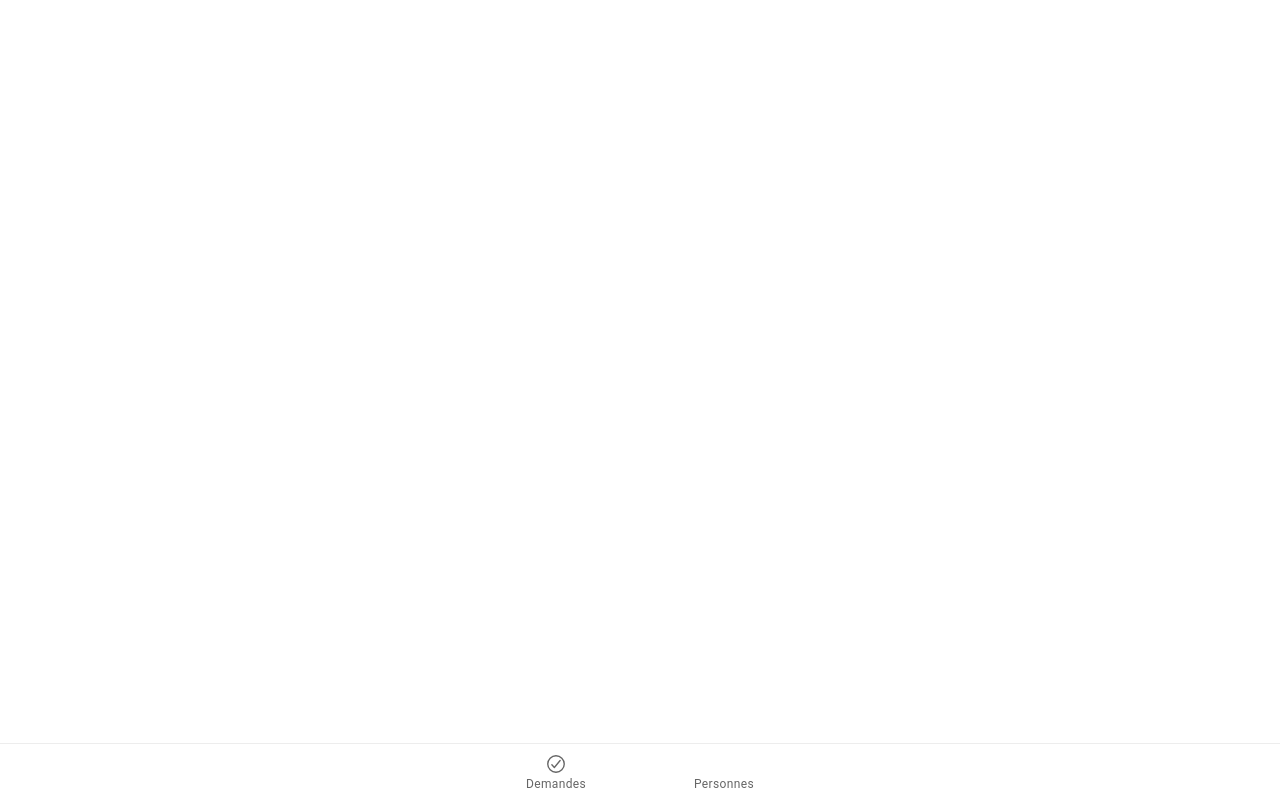
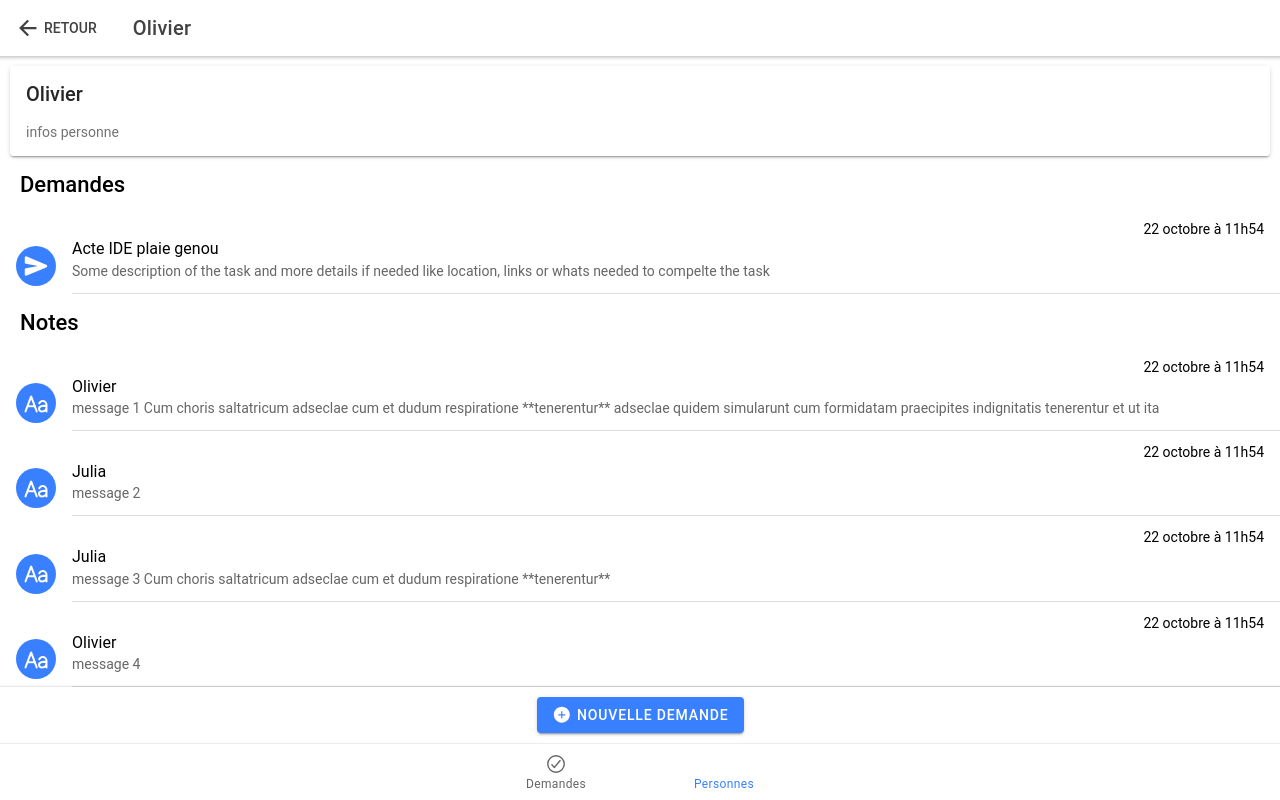
Before and after one commit to SocialGouv/maraudes-app, a React (Create React App) app: page /persons/1 in a window 1280 px wide. Built offline with nearby package versions, Linux system fonts and the light colour scheme; the HTML template or start-up script is replaced by a standard one.

Commit message:
change Community to Persons

```diff
--- a/src/App.tsx
+++ b/src/App.tsx
@@ -16,7 +16,7 @@ import Task from "./pages/Task";
 import CreateTask from "./pages/CreateTask";
 import InitTask from "./pages/InitTask";
 import Home from "./pages/Home";
-import Community from "./pages/Community";
+import Persons from "./pages/Persons";
 import Person from "./pages/Person";
 
 /* Core CSS required for Ionic components to work properly */
@@ -47,8 +47,8 @@ const App: React.FC = () => (
           <Route path="/tasks/create/:id" component={InitTask} exact={true} />
           <Route path="/tasks/create" component={CreateTask} exact={true} />
           <Route path="/tasks/:id" component={Task} exact={true} />
-          <Route path="/community/:id" component={Person} exact={true} />
-          <Route path="/community" component={Community} exact={true} />
+          <Route path="/persons/:id" component={Person} exact={true} />
+          <Route path="/persons" component={Persons} exact={true} />
           <Route
             path="/"
             exact={true}
@@ -64,7 +64,7 @@ const App: React.FC = () => (
             <IonIcon icon={checkmarkCircleOutline} />
             <IonLabel>Demandes</IonLabel>
           </IonTabButton>
-          <IonTabButton tab="community" href="/community">
+          <IonTabButton tab="persons" href="/persons">
             <IonIcon icon={contact} />
             <IonLabel>Personnes</IonLabel>
           </IonTabButton>
--- a/src/components/PersonPicker.tsx
+++ b/src/components/PersonPicker.tsx
@@ -1,6 +1,6 @@
 import React from "react";
 
-import community from "../community.json";
+import persons from "../persons.json";
 
 import { person } from "ionicons/icons";
 
@@ -44,7 +44,7 @@ type PeoplePickerProps = {
 
 const PeoplePicker = ({ onClick }: PeoplePickerProps) => (
   <React.Fragment>
-    {community.map(entry => (
+    {persons.map(entry => (
       <IonItem key={entry.id} detail button onClick={() => onClick(entry)}>
         <IonAvatar slot="start" style={{ background: "#3880ff" }}>
           <IonIcon
--- a/src/pages/CreateTask.tsx
+++ b/src/pages/CreateTask.tsx
@@ -42,7 +42,7 @@ import ButtonFooter from "../components/ButtonFooter";
 import PersonPicker from "../components/PersonPicker";
 
 import comments from "../comments.json";
-import community from "../community.json";
+import persons from "../persons.json";
 
 type Person = {
   id: number;
--- a/src/pages/Home.tsx
+++ b/src/pages/Home.tsx
@@ -59,7 +59,7 @@ const Home: React.FC = () => {
             <IonIcon slot="start" color="medium" icon={clock} />
             <IonLabel>Demandes d'aide</IonLabel>
           </IonItem>
-          <IonItem button onClick={() => history.push("/community")}>
+          <IonItem button onClick={() => history.push("/persons")}>
             <IonIcon slot="start" color="medium" icon={people} />
             <IonLabel>Communauté</IonLabel>
           </IonItem>
--- a/src/pages/InitTask.tsx
+++ b/src/pages/InitTask.tsx
@@ -49,7 +49,7 @@ import { calendar, pin, stopwatch, person, send } from "ionicons/icons";
 import ButtonFooter from "../components/ButtonFooter";
 
 import comments from "../comments.json";
-import community from "../community.json";
+import persons from "../persons.json";
 
 interface TaskPageProps
   extends RouteComponentProps<{
@@ -59,7 +59,7 @@ interface TaskPageProps
 const Task: React.FC<TaskPageProps> = ({ match }) => {
   const history = useHistory();
   const id = match.params.id;
-  const person = community.find(t => t.id === id);
+  const person = persons.find(t => t.id === id);
   if (!person) {
     return (
       <IonPage>
--- a/src/pages/Person.tsx
+++ b/src/pages/Person.tsx
@@ -41,7 +41,7 @@ import AvatarItem from "../components/AvatarItem";
 import ButtonFooter from "../components/ButtonFooter";
 import Comments from "../components/Comments";
 
-import community from "../community.json";
+import persons from "../persons.json";
 import comments from "../comments.json";
 import todo from "../todo.json";
 
@@ -73,12 +73,12 @@ const TaskChip = ({ avatarStyle = {}, icon = {}, text = "" }) => (
 const Task: React.FC<TaskPageProps> = ({ match }) => {
   const id = match.params.id;
   const history = useHistory();
-  const person = community.find(t => t.id === id);
+  const person = persons.find(t => t.id === id);
   const header = (
     <IonHeader>
       <IonToolbar>
         <IonButtons slot="start">
-          <IonBackButton defaultHref="/community" text="Retour" />
+          <IonBackButton defaultHref="/persons" text="Retour" />
         </IonButtons>
         <IonTitle>{(person && person.title) || "Demande non trouvée"}</IonTitle>
       </IonToolbar>
--- a/src/pages/Community.tsx
+++ b/src/pages/Persons.tsx
@@ -32,7 +32,7 @@ import { personAdd } from "ionicons/icons";
 import ButtonFooter from "../components/ButtonFooter";
 import PersonPicker from "../components/PersonPicker";
 
-import community from "../community.json";
+import persons from "../persons.json";
 
 const formatDueDate = (date: string) =>
   formatDistanceToNow(new Date(date), { addSuffix: true, locale: fr });
@@ -41,7 +41,7 @@ type Person = {
   id: number;
 };
 
-export const Community: React.FC = () => {
+export const Persons: React.FC = () => {
   const history = useHistory();
 
   const addPerson = () => {
@@ -49,7 +49,7 @@ export const Community: React.FC = () => {
     if (name) {
       alert("Create person " + name);
       // todo : create person and
-      history.replace(`/community/1`);
+      history.replace(`/persons/1`);
     }
   };
   return (
@@ -62,7 +62,7 @@ export const Community: React.FC = () => {
       <IonContent>
         <PersonPicker
           onClick={(person: Person) =>
-            history.replace(`/community/${person.id}`)
+            history.replace(`/persons/${person.id}`)
           }
         />
       </IonContent>
@@ -75,4 +75,4 @@ export const Community: React.FC = () => {
   );
 };
 
-export default Community;
+export default Persons;
--- a/src/pages/Task.tsx
+++ b/src/pages/Task.tsx
@@ -126,7 +126,7 @@ const Task: React.FC<TaskPageProps> = ({ match }) => {
               icon={person}
               text={task.person}
               avatarStyle={{ background: "var(--ion-color-primary)" }}
-              onClick={() => history.push(`/community/1`)}
+              onClick={() => history.push(`/persons/1`)}
             />
             <TaskChip
               icon={stopwatch}
```
Also changed, not shown: src/persons.json (renamed from src/community.json).
